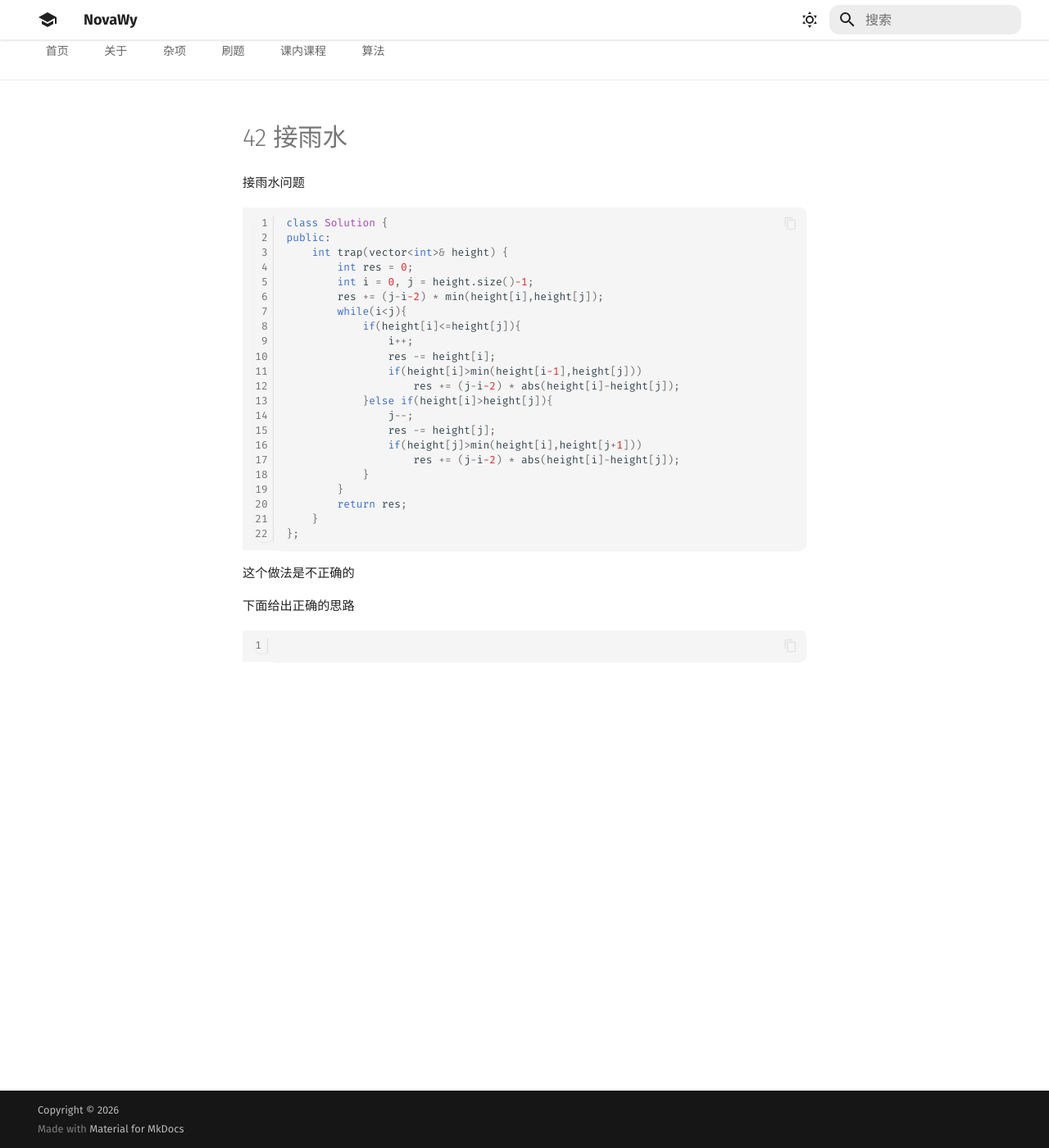
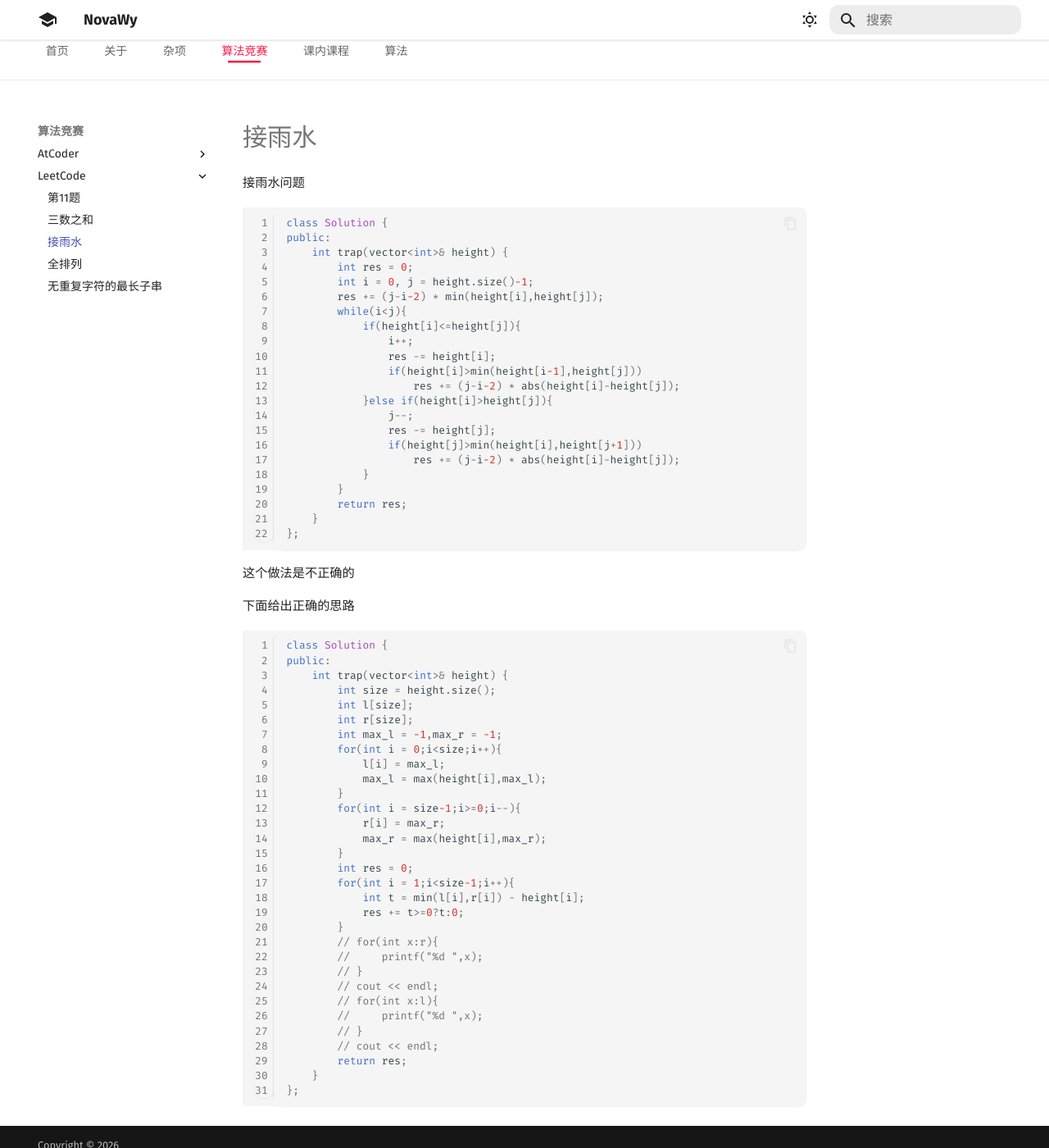
Before and after one commit to weiy02/Wei_Blog, an MkDocs documentation site: the page built from content/ShuaTi/LeetCode/42.md, in a window 1280 px wide and 1400 px high. Shown: the whole window at 82% size. Built offline with MkDocs 1.6.1 and Material for MkDocs 9.7.7, drawn with Linux system fonts in a browser that asks for light colours.

Commit message:
尝试脚本进行leetcode题目复制

````diff
--- a/content/ShuaTi/LeetCode/42.md
+++ b/content/ShuaTi/LeetCode/42.md
@@ -34,5 +34,35 @@ public:
 下面给出正确的思路
 
 ```cpp
-
+class Solution {
+public:
+    int trap(vector<int>& height) {
+        int size = height.size();
+        int l[size];
+        int r[size];
+        int max_l = -1,max_r = -1;
+        for(int i = 0;i<size;i++){
+            l[i] = max_l;
+            max_l = max(height[i],max_l);
+        }
+        for(int i = size-1;i>=0;i--){
+            r[i] = max_r;
+            max_r = max(height[i],max_r);
+        }
+        int res = 0;
+        for(int i = 1;i<size-1;i++){
+            int t = min(l[i],r[i]) - height[i];
+            res += t>=0?t:0;
+        }
+        // for(int x:r){
+        //     printf("%d ",x);
+        // }
+        // cout << endl;
+        // for(int x:l){
+        //     printf("%d ",x);
+        // }
+        // cout << endl;
+        return res;
+    }
+};
 ```
--- /dev/null
+++ b/content/_static/css/nav-polish.css
@@ -0,0 +1,152 @@
+/*
+ * Navigation bar polish — decorative enhancements for Material theme.
+ *
+ * Principle: NEVER change layout properties (margin, padding, display,
+ * position on structural elements) that Material manages. Only add
+ * colors, shadows, transitions, and pseudo-element indicators.
+ *
+ * Sections:
+ *   1. Tab bar — active indicator underline, hover feedback
+ *   2. Header — enhanced scroll shadow
+ *   3. Search — focus glow, hover highlight
+ *   4. Theme toggle — rotate transition
+ *   5. Dark mode adjustments
+ */
+
+/* ──────────────────────────────────────────────────────────────
+ * 1. Tab bar — active indicator underline & hover feedback
+ * ────────────────────────────────────────────────────────────── */
+
+/* Underline via animated background gradient — no position:relative needed */
+.md-tabs__link {
+  background-image: linear-gradient(var(--md-accent-fg-color), var(--md-accent-fg-color));
+  background-size: 0% 2.5px;
+  background-position: 50% 100%;
+  background-repeat: no-repeat;
+  transition: background-size 0.3s cubic-bezier(0.4, 0, 0.2, 1),
+    color 0.2s ease, background-color 0.2s ease;
+}
+
+/* Active tab: full underline */
+.md-tabs__item--active .md-tabs__link {
+  background-size: 55% 2.5px;
+  color: var(--md-accent-fg-color);
+}
+
+/* Hover: peek the underline */
+.md-tabs__link:hover {
+  background-size: 40% 2.5px;
+}
+
+/* Active + hover: keep underline fully visible */
+.md-tabs__item--active .md-tabs__link:hover {
+  background-size: 55% 2.5px;
+}
+
+/* ──────────────────────────────────────────────────────────────
+ * 2. Header — enhanced scroll shadow
+ * ────────────────────────────────────────────────────────────── */
+
+/* Material adds .md-header--shadow on scroll. Deepen it. */
+.md-header--shadow {
+  box-shadow:
+    0 4px 6px rgba(0, 0, 0, 0.05),
+    0 10px 24px rgba(0, 0, 0, 0.08) !important;
+}
+
+[data-md-color-scheme="slate"] .md-header--shadow {
+  box-shadow:
+    0 4px 6px rgba(0, 0, 0, 0.25),
+    0 10px 24px rgba(0, 0, 0, 0.4) !important;
+}
+
+/* Logo: subtle hover feedback */
+.md-logo {
+  transition: transform 0.2s ease, opacity 0.2s ease;
+}
+
+.md-logo:hover {
+  transform: scale(1.08);
+  opacity: 0.85;
+}
+
+/* ──────────────────────────────────────────────────────────────
+ * 3. Search — focus glow & hover highlight
+ * ────────────────────────────────────────────────────────────── */
+
+/* Border + smooth transition for the search form */
+.md-search__form {
+  border: 1.5px solid transparent;
+  transition:
+    background-color 0.25s ease,
+    box-shadow 0.25s ease,
+    border-color 0.25s ease;
+}
+
+/* Light hover lift */
+.md-search__form:hover {
+  background-color: rgba(255, 255, 255, 0.2);
+}
+
+/* Focus: accent-colored ring */
+[data-md-toggle="search"]:checked ~ .md-header .md-search__form,
+.md-search__form:has(.md-search__input:focus) {
+  border-color: var(--md-accent-fg-color);
+  box-shadow: 0 0 0 2px var(--md-accent-fg-color--transparent);
+}
+
+/* Dark mode search tweaks */
+[data-md-color-scheme="slate"] .md-search__form:hover {
+  background-color: rgba(255, 255, 255, 0.08);
+}
+
+[data-md-color-scheme="slate"] [data-md-toggle="search"]:checked ~ .md-header .md-search__form,
+[data-md-color-scheme="slate"] .md-search__form:has(.md-search__input:focus) {
+  border-color: var(--md-accent-fg-color);
+  box-shadow: 0 0 0 2px var(--md-accent-fg-color--transparent);
+}
+
+/* ──────────────────────────────────────────────────────────────
+ * 4. Theme toggle — rotate on hover
+ * ────────────────────────────────────────────────────────────── */
+
+.md-header__option .md-header__button .md-icon,
+.md-header__button[data-md-component="palette"] svg {
+  transition: transform 0.4s cubic-bezier(0.4, 0, 0.2, 1);
+}
+
+.md-header__option:hover .md-icon,
+.md-header__button[data-md-component="palette"]:hover svg {
+  transform: rotate(180deg);
+}
+
+/* ──────────────────────────────────────────────────────────────
+ * 6. Dark mode adjustments
+ * ────────────────────────────────────────────────────────────── */
+
+[data-md-color-scheme="slate"] .md-tabs__item--active .md-tabs__link {
+  color: var(--md-accent-fg-color);
+}
+
+[data-md-color-scheme="slate"] .md-tabs__link::after {
+  opacity: 0.9;
+}
+
+/* ──────────────────────────────────────────────────────────────
+ * 7. Reduced motion
+ * ────────────────────────────────────────────────────────────── */
+
+@media (prefers-reduced-motion: reduce) {
+  .md-tabs__link {
+    transition: none;
+  }
+
+  .md-header__option .md-header__button .md-icon,
+  .md-header__button[data-md-component="palette"] svg {
+    transition: none;
+  }
+
+  .md-logo {
+    transition: none;
+  }
+}
--- a/mkdocs.yml
+++ b/mkdocs.yml
@@ -16,14 +16,17 @@ nav:
   # - 样式演示: demo.md
   - 杂项:
     - 稀疏矩阵: 杂项/稀疏矩阵.md
-  - 刷题:
+  - 算法竞赛:
     - AtCoder:
       - Beginner Contest:
         - abc458: ShuaTi/AtCoder/AtCoder_Beginner_Contest/abc458.md
         - abc461: ShuaTi/AtCoder/AtCoder_Beginner_Contest/abc461.md
     - LeetCode:
       - 第11题: ShuaTi/LeetCode/11.md
-      - 第46题: ShuaTi/LeetCode/46.md
+      - 三数之和: ShuaTi/LeetCode/15.md
+      - 接雨水: ShuaTi/LeetCode/42.md
+      - 全排列: ShuaTi/LeetCode/46.md
+      - 无重复字符的最长子串: ShuaTi/LeetCode/3.md
   - 课内课程:
     - Java: Classes/Java.md
     - 数据库: Classes/数据库.md
@@ -100,6 +103,7 @@ markdown_extensions:
 extra_css:
   - _static/css/toc-collapsible.css
   - _static/css/ui-polish.css
+  - _static/css/nav-polish.css
 
 extra_javascript:
   - _static/js/mathjax-config.js
````
Also changed, not shown: content/ShuaTi/LeetCode/3.md (added, +31 -0 lines).
